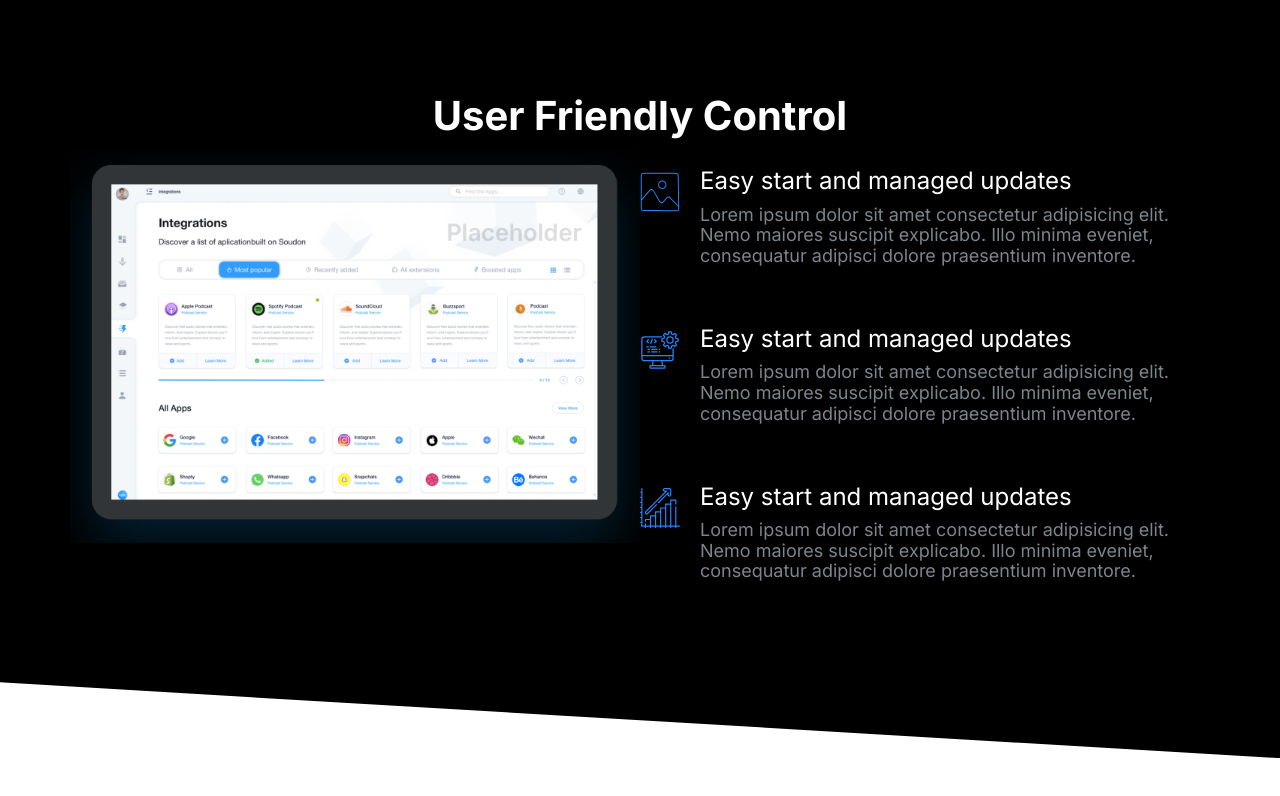
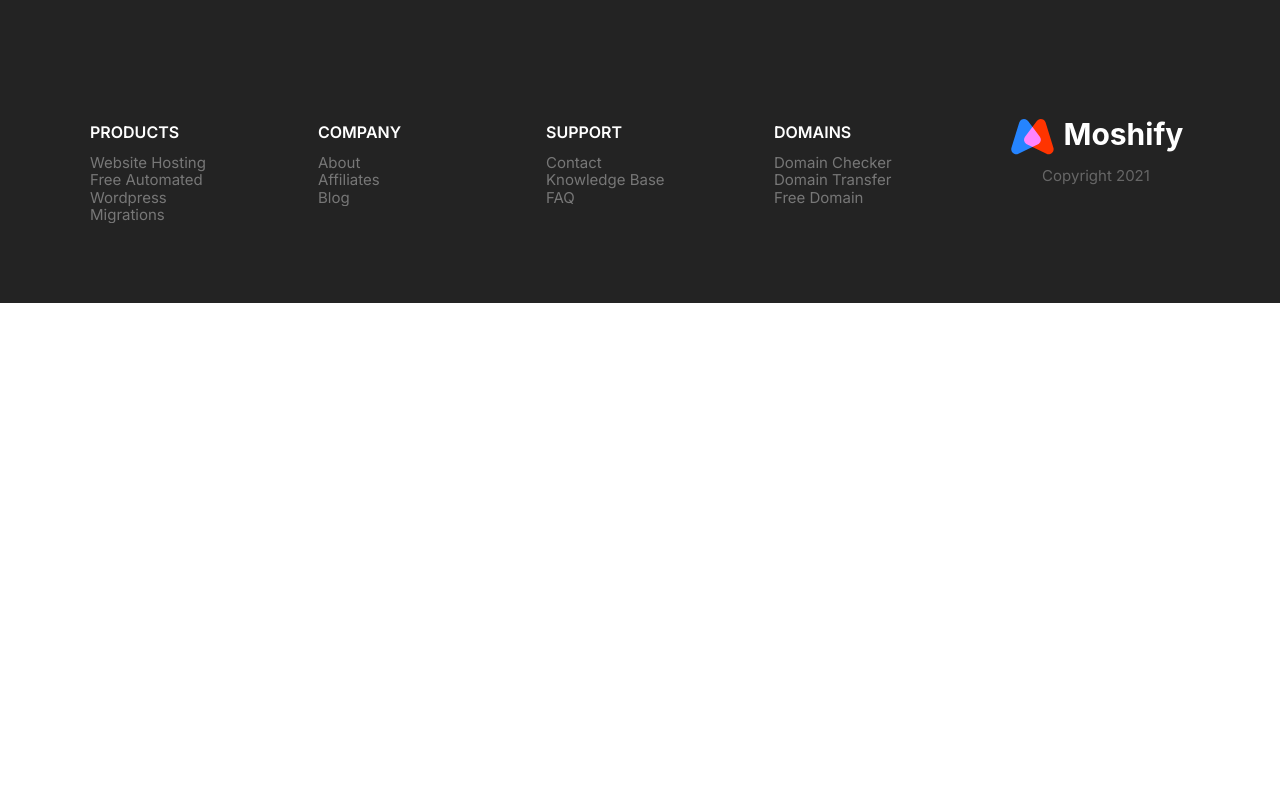
Before and after one commit to RukhsarDayma/Pest-Terminator, a plain HTML site: page index.html in a window 1280 px wide. Drawn offline with Linux system fonts and the light colour scheme.

Commit message:
implementing the footer block.

```diff
--- a/css/style.css
+++ b/css/style.css
@@ -649,3 +649,79 @@ a {
     justify-self: end;
   }
 }
+
+/* Footer */
+
+.footer {
+  background: #232323;
+  padding-top: 10rem;
+}
+
+.footer a {
+  color: #777;
+  transition: color 0.3s;
+}
+
+.footer a:hover {
+  color: #fff;
+}
+
+.footer__section {
+  padding: 2rem;
+  border-bottom: 1px solid #393939;
+}
+
+.footer__section .list {
+  margin: 0;
+}
+
+.footer__heading {
+  text-transform: uppercase;
+  font-weight: 600;
+  font-size: 2.5rem;
+  line-height: 1.5;
+}
+
+.footer__brand {
+  margin-top: 5rem;
+  text-align: center;
+}
+
+.footer__brand img {
+  max-width: 230px;
+}
+
+.footer__copyright {
+  font-size: 2.1rem;
+  color: #fff;
+  opacity: 0.3;
+}
+
+@media screen and (min-width: 768px) {
+  .footer {
+    font-size: 1.5rem;
+  }
+  .footer__sections {
+    grid-template-columns: repeat(auto-fit, minmax(10rem, 1fr));
+  }
+  .footer .collapsible__chevron {
+    display: none;
+  }
+  .footer .collapsible__content {
+    opacity: 1;
+    max-height: 100%;
+  }
+  .footer__brand {
+    order: 1;
+    margin-top: 1rem;
+  }
+  .footer__copyright {
+    font-size: 1.5rem;
+  }
+  .footer__section {
+    border: 0;
+  }
+  .footer__heading {
+    font-size: 1.6rem;
+  }
+}
--- a/index.html
+++ b/index.html
@@ -14,67 +14,74 @@
     <link rel="stylesheet" href="css/style.css" />
   </head>
   <body>
-    <section class="block block--dark block--skewed-right block-showcase">
-      <header class="block__header">
-        <h2>User Friendly Control</h2>
-      </header>
-      <div class="container grid grid--1x2">
-        <img class="block-showcase__image" src="images/ipad.png" alt="" />
-        <ul class="list">
-          <li>
-            <div class="media">
-              <div class="media__image">
-                <svg class="icon icon--primary">
-                  <use xlink:href="images/sprite.svg#settings"></use>
-                </svg>
-              </div>
-              <div class="media__body">
-                <h3 class="media__title">Easy start and managed updates</h3>
-                <p>
-                  Lorem ipsum dolor sit amet consectetur adipisicing elit. Nemo
-                  maiores suscipit explicabo. Illo minima eveniet, consequatur
-                  adipisci dolore praesentium inventore.
-                </p>
-              </div>
-            </div>
-          </li>
-          <li>
-            <div class="media">
-              <div class="media__image">
-                <svg class="icon icon--primary">
-                  <use xlink:href="images/sprite.svg#computer"></use>
-                </svg>
-              </div>
-              <div class="media__body">
-                <h3 class="media__title">Easy start and managed updates</h3>
-                <p>
-                  Lorem ipsum dolor sit amet consectetur adipisicing elit. Nemo
-                  maiores suscipit explicabo. Illo minima eveniet, consequatur
-                  adipisci dolore praesentium inventore.
-                </p>
-              </div>
-            </div>
-          </li>
-          <li>
-            <div class="media">
-              <div class="media__image">
-                <svg class="icon icon--primary">
-                  <use xlink:href="images/sprite.svg#growth"></use>
-                </svg>
-              </div>
-              <div class="media__body">
-                <h3 class="media__title">Easy start and managed updates</h3>
-                <p>
-                  Lorem ipsum dolor sit amet consectetur adipisicing elit. Nemo
-                  maiores suscipit explicabo. Illo minima eveniet, consequatur
-                  adipisci dolore praesentium inventore.
-                </p>
-              </div>
-            </div>
-          </li>
-        </ul>
+    <footer class="block block--dark footer">
+      <div class="container grid footer__sections">
+        <section class="collapsible collapsible--expanded footer__section">
+          <header class="collapsible__header">
+            <h2 class="collapsible__heading footer__heading">Products</h2>
+            <svg class="icon icon--white collapsible__chevron">
+              <use xlink:href="images/sprite.svg#chevron"></use>
+            </svg>
+          </header>
+          <div class="collapsible__content">
+            <ul class="list">
+              <li><a href="#">Website Hosting</a></li>
+              <li><a href="#">Free Automated Wordpress</a></li>
+              <li><a href="#">Migrations</a></li>
+            </ul>
+          </div>
+        </section>
+        <section class="collapsible footer__section">
+          <header class="collapsible__header">
+            <h2 class="collapsible__heading footer__heading">Company</h2>
+            <svg class="icon icon--white collapsible__chevron">
+              <use xlink:href="images/sprite.svg#chevron"></use>
+            </svg>
+          </header>
+          <div class="collapsible__content">
+            <ul class="list">
+              <li><a href="#">About</a></li>
+              <li><a href="#">Affiliates</a></li>
+              <li><a href="#">Blog</a></li>
+            </ul>
+          </div>
+        </section>
+        <section class="collapsible footer__section">
+          <header class="collapsible__header">
+            <h2 class="collapsible__heading footer__heading">Support</h2>
+            <svg class="icon icon--white collapsible__chevron">
+              <use xlink:href="images/sprite.svg#chevron"></use>
+            </svg>
+          </header>
+          <div class="collapsible__content">
+            <ul class="list">
+              <li><a href="#">Contact</a></li>
+              <li><a href="#">Knowledge Base</a></li>
+              <li><a href="#">FAQ</a></li>
+            </ul>
+          </div>
+        </section>
+        <section class="collapsible footer__section">
+          <header class="collapsible__header">
+            <h2 class="collapsible__heading footer__heading">Domains</h2>
+            <svg class="icon icon--white collapsible__chevron">
+              <use xlink:href="images/sprite.svg#chevron"></use>
+            </svg>
+          </header>
+          <div class="collapsible__content">
+            <ul class="list">
+              <li><a href="#">Domain Checker</a></li>
+              <li><a href="#">Domain Transfer</a></li>
+              <li><a href="#">Free Domain</a></li>
+            </ul>
+          </div>
+        </section>
+        <section class="footer__brand">
+          <img src="images/logo.svg" alt="" />
+          <p class="footer__copyright">Copyright 2021</p>
+        </section>
       </div>
-    </section>
+    </footer>
     <script src="js/main.js"></script>
   </body>
 </html>
```
Also changed, not shown: components/footer-block.html (added, +68 -0 lines).
